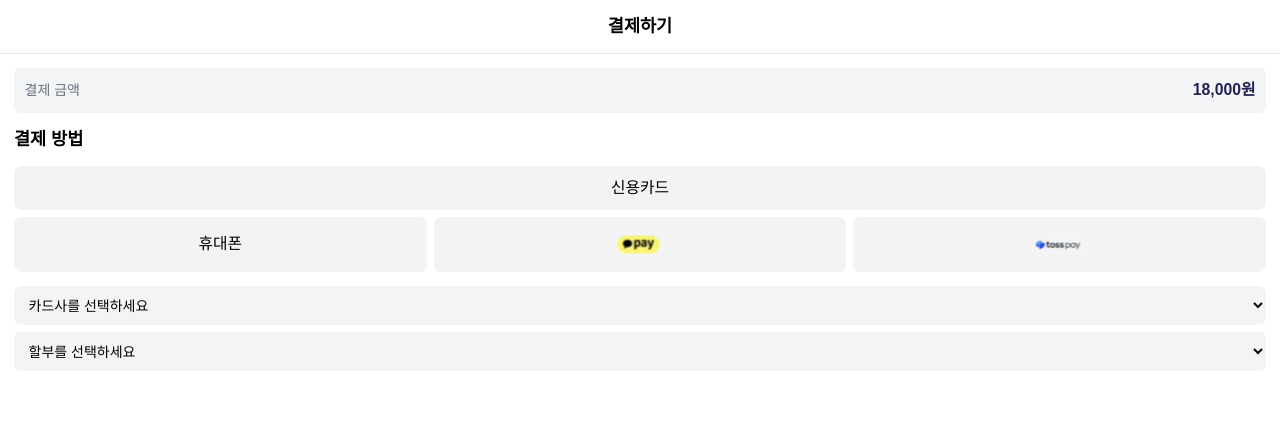
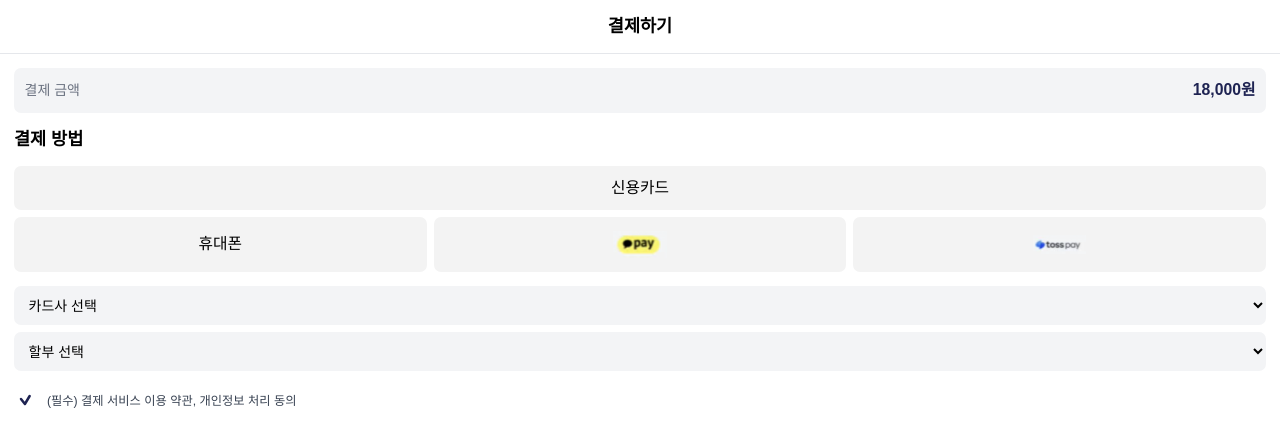
Before and after one commit to 1z-Labs/mytarot-client, a Vue app: page /paymentsMethod in a window 1280 px wide. Shown: the top 446 px of the page. Built offline with nearby package versions, Linux system fonts and the light colour scheme; a web font is replaced by a local one.

Commit message:
feat. 결제서비스 이용약관 리스트 보기

```diff
--- a/src/views/paymentsMethodScreen.vue
+++ b/src/views/paymentsMethodScreen.vue
@@ -5,13 +5,17 @@ export default {
     return {
       selectedPaymentMethod: "", // 선택된 결제수단
       selectedCardCompany: "", // 선택된 카드사
-      selectedInstallmentPlan: "" // 선택된 할부 옵션
+      selectedInstallmentPlan: "", // 선택된 할부 옵션
+      isTermsExpanded: false,
     };
   },
   methods: {
     handlePaymentMethod(method) {
       this.selectedPaymentMethod = method;
       console.log(`${method} 결제 방식이 선택되었습니다.`);
+    },
+    toggleTerms() {
+      this.isTermsExpanded = !this.isTermsExpanded;
     }
   }
 }
@@ -54,25 +58,32 @@ export default {
     <!--카드사 / 할부 드롭다운-->
     <div class="flex flex-col gap-2">
       <select class="bg-gray-100 rounded-lg p-3" v-model="selectedCardCompany">
-        <option value="" disabled>카드사를 선택하세요</option>
+        <option value="" disabled>카드사 선택</option>
         <option value="삼성카드">삼성카드</option>
         <option value="우리카드">우리카드</option>
         <option value="신한카드">신한카드</option>
       </select>
       <select class="bg-gray-100 rounded-lg p-3" v-model="selectedInstallmentPlan">
-        <option value="" disabled>할부를 선택하세요</option>
+        <option value="" disabled>할부 선택</option>
         <option value="일시불">일시불</option>
         <option value="1개월">1개월 (무이자)</option>
         <option value="2개월">2개월 (무이자)</option>
       </select>
     </div>
 
-    <!-- 선택된 항목을 출력 (디버깅용) -->
-<!--    <div class="mt-4">-->
-<!--      <p>선택된 결제 수단: {{ selectedPaymentMethod }}</p>-->
-<!--      <p>선택된 카드사: {{ selectedCardCompany }}</p>-->
-<!--      <p>선택된 할부 옵션: {{ selectedInstallmentPlan }}</p>-->
-<!--    </div>-->
+    <div class="flex mt-3 items-center cursor-pointer" @click="toggleTerms">
+      <img src="@/assets/payments/icons/activatedCheckIcon.svg" alt="약관 동의 아이콘">
+      <p class="text-sm ml-2 text-gray-700">(필수) 결제 서비스 이용 약관, 개인정보 처리 동의</p>
+    </div>
+
+    <!-- 약관 리스트 (v-if로 조건부 렌더링) -->
+    <transition name="fade">
+      <ul v-if="isTermsExpanded" class="list-disc ml-8 text-gray-500 flex flex-col gap-2">
+        <li class="text-xs">(필수) 결제 서비스 이용 약관, 개인정보 처리 동의</li>
+        <li class="text-xs">(필수) 개인정보 제3자 정보 제공 동의</li>
+        <li class="text-xs">(필수) 결제대행 서비스 이용약관 동의</li>
+      </ul>
+    </transition>
   </div>
 </template>
 
```
